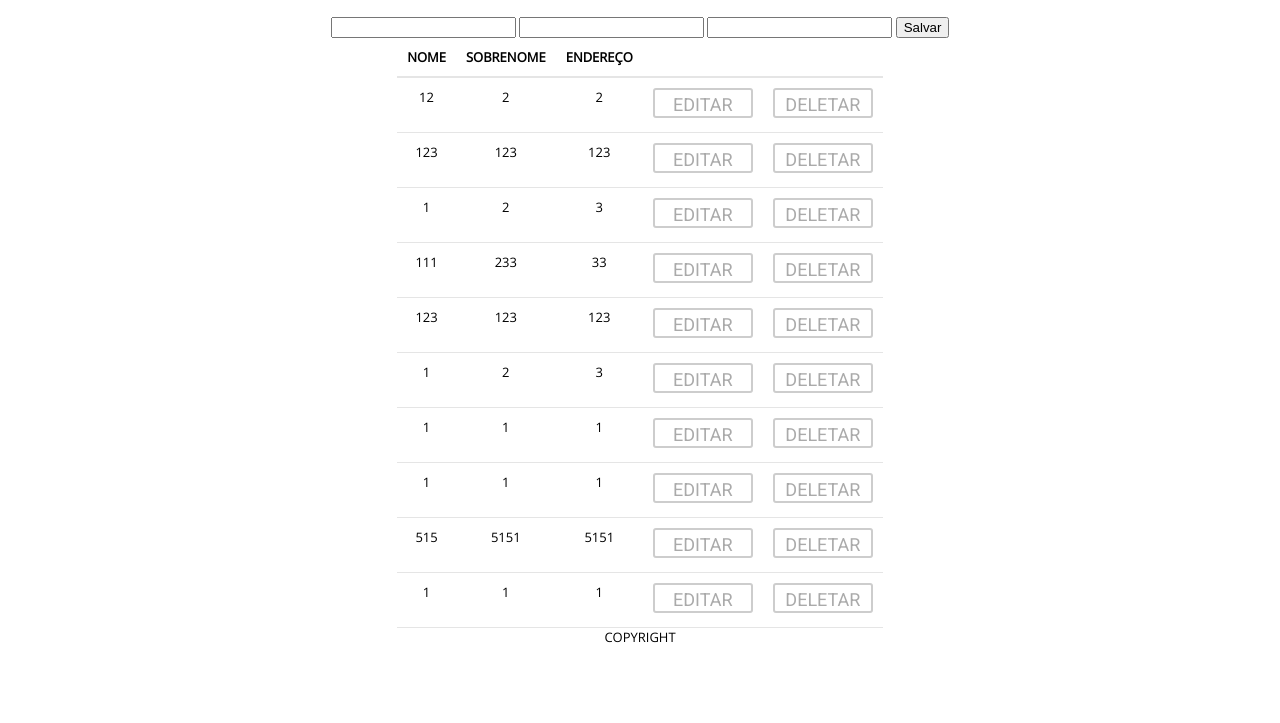
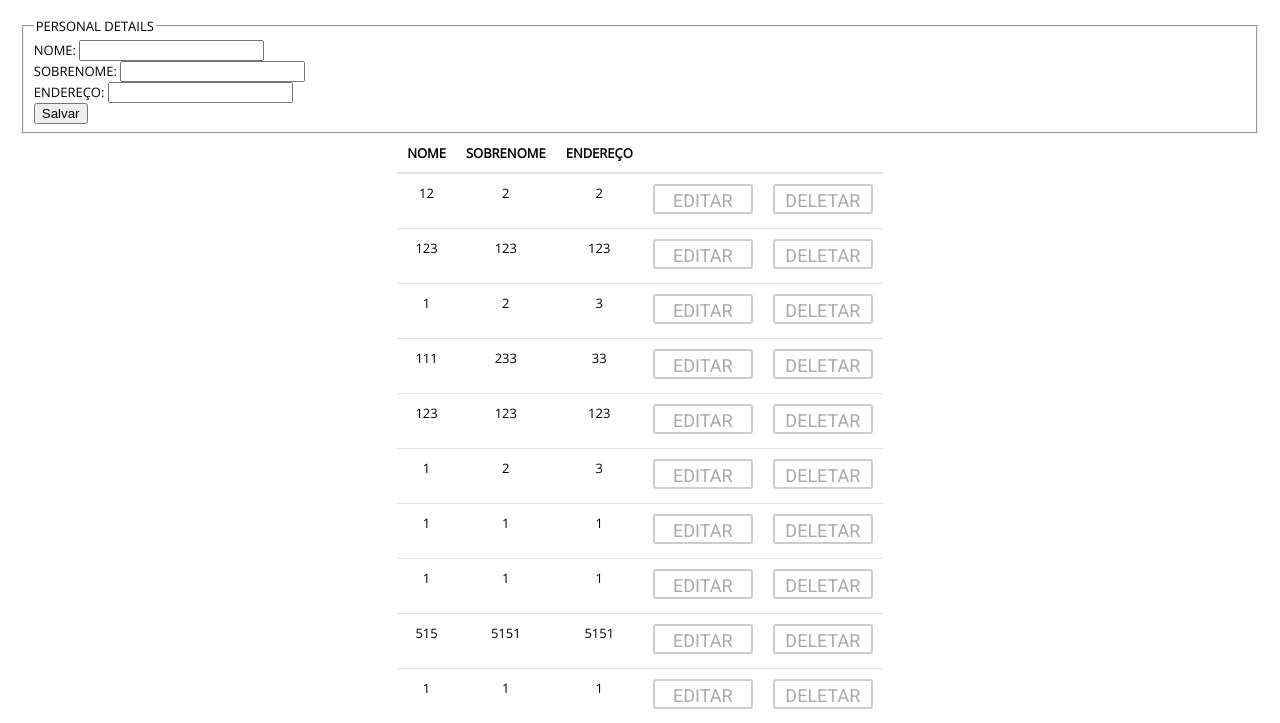
Before and after one commit to edunicastro/testCK, a PHP site: page / in a window 1280 px wide. Shown: the part 56-779 px from the top of the page. Before the commit the page ends 699 px from the top, so only its background shows below. Run offline with PHP 8.4, Linux system fonts and the light colour scheme; data comes from the database, SQL or seed files in the repository.

Commit message:
Commit casa do ermano

```diff
--- a/main.js
+++ b/main.js
@@ -1,45 +1,33 @@
 var app = new function() {
 	this.generateTableRow = cliente => {
-    var data = "";
+		var data = '';
 		data += '<tr key="' + cliente.id + '">';
-    data += "<td>" + cliente.nome + "</td>";
-    data += "<td>" + cliente.sobrenome + "</td>";
-    data += "<td>" + cliente.endereco + "</td>";
+		data += '<td>' + cliente.nome + '</td>';
+		data += '<td>' + cliente.sobrenome + '</td>';
+		data += '<td>' + cliente.endereco + '</td>';
 		data += '<td><div id="editButton">Editar</div></td>';
 		data += '<td><div id="delButton">Deletar</div></td>';
-    data += "</tr>";
-    return data;
-  };
-
-  this.generateEditableTableRow = cliente => {
-    var data = "";
-    data += '<tr key="' + cliente.id + '">';
-    data += '<td><input type="text" value="' + cliente.nome + '" /></td>';
-    data += "<td>" + cliente.sobrenome + "</td>";
-    data += "<td>" + cliente.endereco + "</td>";
-    data += '<td><div id="editButton">Editar</div></td>';
-    data += '<td><div id="delButton">Deletar</div></td>';
-    data += "</tr>";
+		data += '</tr>';
 		return data;
 	};
 
 	this.FetchAll = () => {
-    return $.get("api/index.php");
+		return $.get('api/index.php');
 	};
 
 	this.Add = formDataObj => {
-    return $.post("api/index.php?acao=add", formDataObj);
+		return $.post('api/index.php?acao=add', formDataObj);
 	};
 
 	this.Delete = id => {
 		if (id == parseInt(id, 10)) {
-      return $.get("api/index.php?acao=delete&id=" + id);
+			return $.get('api/index.php?acao=delete&id=' + id);
 		}
 	};
 
 	this.Edit = id => {
 		if (id == parseInt(id, 10)) {
-      return $.get("api/index.php?acao=delete&id=" + id);
+			return $.get('api/index.php?acao=delete&id=' + id);
 		}
 	};
 
@@ -50,17 +38,17 @@ var app = new function() {
 }();
 
 window.onload = event => {
-  $root = document.getElementById("mainContainer");
-  $loader = document.getElementById("loader");
-  $formulario = document.getElementById("formularioContainer");
-  $tabela = document.getElementById("tabelaContainer");
-  $loader.innerHTML = "";
+	$root = document.getElementById('mainContainer');
+	$loader = document.getElementById('loader');
+	$formulario = document.getElementById('formularioContainer');
+	$tabela = document.getElementById('tabelaContainer');
+	$loader.innerHTML = '';
 
-  $.get("views/formulario.php", function(text) {
+	$.get('views/formulario.php', function(text) {
 		$formulario.innerHTML = text;
 	});
 
-  $.get("views/tabela.php", function(text) {
+	$.get('views/tabela.php', function(text) {
 		$tabela.innerHTML += text;
 	});
 
@@ -74,7 +62,7 @@ window.onload = event => {
 };
 
 const appendToAddressTable = cliente => {
-  $("#tabelaContainer table tbody").append(app.generateTableRow(cliente));
+	$('#tabelaContainer table tbody').append(app.generateTableRow(cliente));
 };
 
 const removeLineFromTable = delButton => {
@@ -88,7 +76,7 @@ const getIdFromTr = clickedButton => {
 	return clickedButton
 		.parent()
 		.parent()
-    .attr("key");
+		.attr('key');
 };
 
 const getTr = clickedButton => {
@@ -101,27 +89,10 @@ const getClienteIntoForm = cliente => {
 	$("#insertAddressForm input[name='endereco']").val(cliente.endereco);
 };
 
-const getEditClient = clickedButton => {
+const editClient = clickedButton => {
 	let id = getIdFromTr(clickedButton);
 	let cliente = { id };
 	let i = 0;
-  // getTr(clickedButton)
-  // 	.children()
-  // 	.each(function() {
-  // 		switch (i) {
-  // 			case 0:
-  // 				cliente.nome = this.innerHTML;
-  // 				break;
-  // 			case 1:
-  // 				cliente.sobrenome = this.innerHTML;
-  // 				break;
-  // 			case 2:
-  // 				cliente.endereco = this.innerHTML;
-  // 				break;
-  // 			default:
-  // 		}
-  // 		i++;
-  // 	});
 	getTr(clickedButton)
 		.children()
 		.each(function() {
@@ -129,25 +100,31 @@ const getEditClient = clickedButton => {
 				case 0:
 					cliente.nome = $(this).html();
 					$(this).replaceWith(
-            '<td><input type="text" value="' + cliente.nome + '" /></td>'
+						'<td><input type="text" value="' +
+							cliente.nome +
+							'" /></td>'
 					);
 					break;
 				case 1:
 					cliente.sobrenome = $(this).html();
 					$(this).replaceWith(
-            '<td><input type="text" value="' + cliente.sobrenome + '" /></td>'
+						'<td><input type="text" value="' +
+							cliente.sobrenome +
+							'" /></td>'
 					);
 					break;
 				case 2:
 					cliente.endereco = $(this).html();
 					$(this).replaceWith(
-            '<td><input type="text" value="' + cliente.endereco + '" /></td>'
+						'<td><input type="text" value="' +
+							cliente.endereco +
+							'" /></td>'
 					);
 					break;
 				case 3:
 					$(this)
-            .find("div")
-            .html("Salvar");
+						.find('div')
+						.html('Salvar');
 					break;
 				default:
 			}
@@ -161,49 +138,44 @@ const getEditClient = clickedButton => {
 const getUser = id => {
 	profile = this.getProfile(id);
 
-  renderView("users/profile", profile); // update the view
+	renderView('users/profile', profile); // update the view
 };
 
-$(document).on("submit", "#insertAddressForm", function(e) {
+$(document).on('submit', '#insertAddressForm', function(e) {
 	e.preventDefault();
-  let formData = toObject($("#insertAddressForm").serializeArray());
+	let formData = toObject($('#insertAddressForm').serializeArray());
 	app.Add(formData).then(result => {
-    $("#insertAddressForm")
-      .find("input:text")
-      .val("");
+		$('#insertAddressForm')
+			.find('input:text')
+			.val('');
 		appendToAddressTable(result);
 	});
 });
 
-$(document).on("click", "#delButton", function(e) {
+$(document).on('click', '#delButton', function(e) {
 	e.preventDefault();
-  if ($(this).hasClass("activate")) {
+	if ($(this).hasClass('activate')) {
 		let id = getIdFromTr($(this));
 		app.Delete(id).then(result => {
 			removeLineFromTable($(this));
 		});
 	} else {
-    $(this).toggleClass("activate");
-    $(this).text("Confirmar");
+		$(this).toggleClass('activate');
+		$(this).text('Confirmar');
 	}
 });
 
-$(document).on("click", "#editButton", function(e) {
+$(document).on('click', '#editButton', function(e) {
 	e.preventDefault();
-  $(this).toggleClass("activate");
-  let cliente = getEditClient($(this));
-  getClienteIntoForm(cliente);
-  console.log(cliente);
-  // app.Delete(id).then(result => {
-  // 	removeLineFromTable($(this));
-  // });
+	$(this).toggleClass('activate');
+	let cliente = editClient($(this));
 });
 
 const toObject = arr => {
 	let rv = {};
 	arr.forEach(function(arrLine) {
-    let key = arrLine["name"];
-    let value = arrLine["value"];
+		let key = arrLine['name'];
+		let value = arrLine['value'];
 		rv[key] = value;
 	});
 	return rv;
--- a/public/styles/main.css
+++ b/public/styles/main.css
@@ -13,6 +13,10 @@ body {
 	color: #000;
 }
 
+fieldset {
+	text-align: left;
+}
+
 button:hover {
 	cursor: pointer;
 }
@@ -20,7 +24,10 @@ button:hover {
 table {
 	margin: auto;
 }
-
+.addressForm > div {
+	display: inline-block;
+	text-align: left;
+}
 table.highlight-table td,
 table.highlight-table th {
 	padding: 10px;
--- a/views/formulario.php
+++ b/views/formulario.php
@@ -1,6 +1,18 @@
 <form id="insertAddressForm" class="addressForm">
-  <input type="text" name="nome">
-  <input type="text" name="sobrenome">
-  <input type="text" name="endereco">
-  <button type="submit">Salvar</button>
+  <fieldset id="personal-details">
+    <legend>Personal Details</legend>
+    <div class="input-container" id="first-name">
+
+    </div>
+    <label for="nome">Nome:
+      <input type="text" name="nome"><br />
+    </label>
+    <label for="sobrenome">Sobrenome:
+      <input type="text" name="sobrenome"><br />
+    </label>
+    <label for="endereco">Endereço:
+      <input type="text" name="endereco"><br />
+    </label>
+    <button type="submit">Salvar</button>
+  </fieldset>
 </form>
```
Lines whose indentation alone changed are shown as unchanged.
